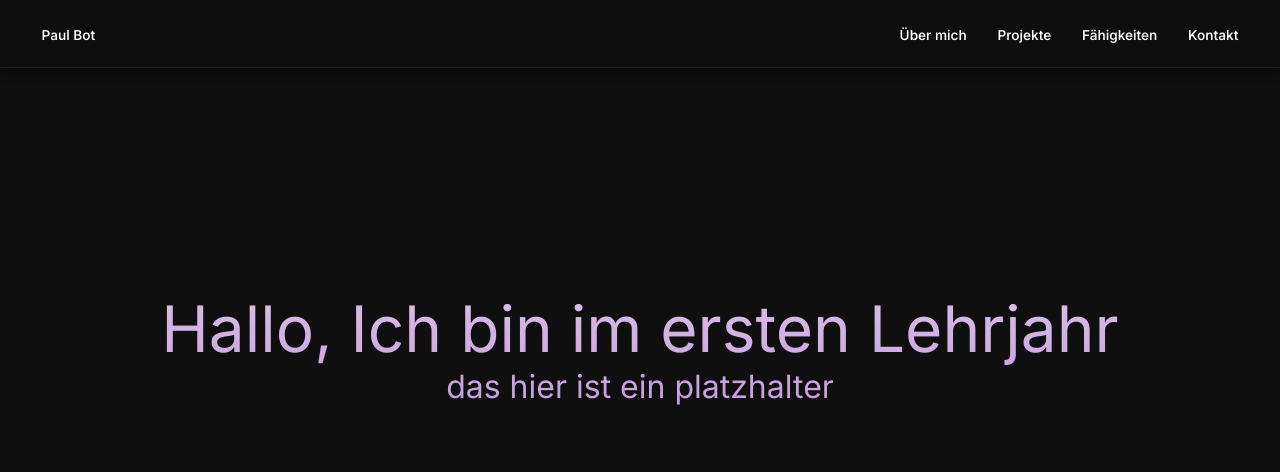
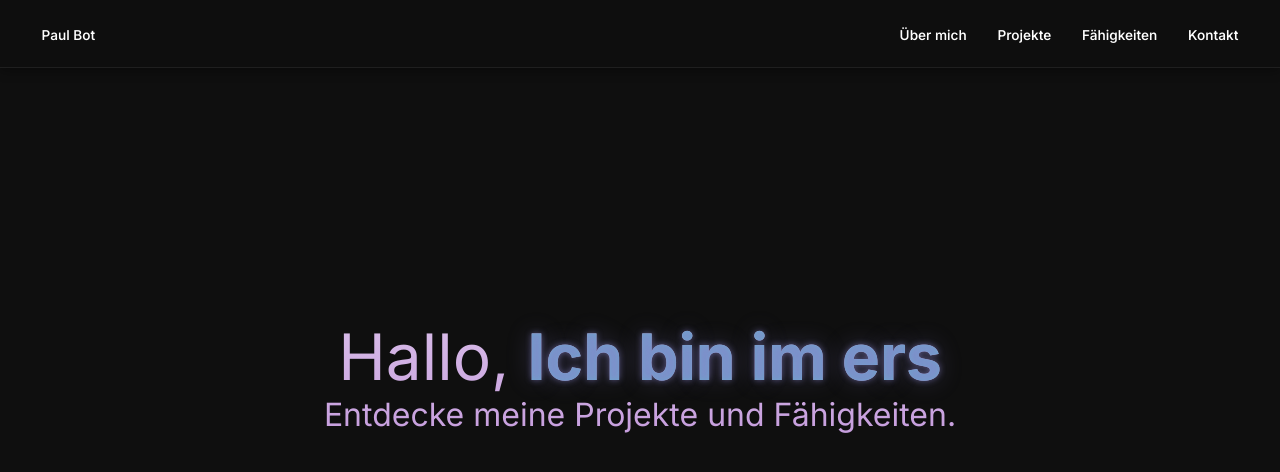
Before and after one commit to Paul-lift/PaulsWebsite, a React (Vite) app: page / in a window 1280 px wide. Shown: the top 472 px of the page. Built offline with nearby package versions, Linux system fonts and the light colour scheme.

Commit message:
GSAP npm package startpage

```diff
--- a/package.json
+++ b/package.json
@@ -13,6 +13,7 @@
     "preview": "vite preview"
   },
   "dependencies": {
+    "@gsap/react": "^2.1.2",
     "react": "^19.0.0",
     "react-dom": "^19.0.0"
   },
--- a/src/components/StartPage/StartPage.module.css
+++ b/src/components/StartPage/StartPage.module.css
@@ -6,12 +6,23 @@
     font-size: 2em;
     font-weight: 900;
     font-weight: bold;
-    background: linear-gradient(180deg, #fff , #a05cc7);
+    background: linear-gradient(180deg, #fff, #a05cc7);
     background-clip: text;
     -webkit-text-fill-color: transparent;
     display: flex;
     flex-direction: column;
     justify-content: center;
     align-items: center;
-    height: 70vh;
+    height: 77vh;
 }
+
+.startPageText span {
+    background: linear-gradient(270deg, #6ea8cd, #6ea8cd);
+    background-clip: text;
+    -webkit-background-clip: text;
+    -webkit-text-fill-color: transparent;
+    text-shadow: 0 0 6px rgba(135, 130, 202, 0.6), 0 0 25px rgba(135, 130, 202, 0.3);
+    font-weight: bold;
+
+
+}
--- a/src/components/StartPage/StartPage.tsx
+++ b/src/components/StartPage/StartPage.tsx
@@ -12,29 +12,34 @@ function StartPage() {
   const currentChar = useRef(0);
 
   useEffect(() => {
-    const startPageDiv = document.querySelector(`.${styles.startPageText}`);
-    const textElement = startPageDiv?.querySelector("span");
+    const textElement = document.querySelector(`.${styles.startPageText} span`);
 
-    if (!textElement) return; // Falls kein <span> gefunden wurde, abbrechen
+    if (!textElement) return;
 
     function typeWriter() {
       if (currentChar.current <= texts[currentText.current].length) {
-        textElement!.textContent = texts[currentText.current].substring(0, currentChar.current);
+        textElement!.textContent = texts[currentText.current].substring(
+          0,
+          currentChar.current
+        );
         currentChar.current++;
-        setTimeout(typeWriter, 150); // Schnellere Schreibgeschwindigkeit für bessere Animation
+        setTimeout(typeWriter, 150);
       } else {
-        setTimeout(deleteText, 1500); // 1 Sekunde Pause, bevor gelöscht wird
+        setTimeout(deleteText, 2500);
       }
     }
 
     function deleteText() {
       if (currentChar.current !== 0) {
         currentChar.current--;
-        textElement!.textContent = texts[currentText.current].substring(0, currentChar.current);
+        textElement!.textContent = texts[currentText.current].substring(
+          0,
+          currentChar.current
+        );
         setTimeout(deleteText, 100);
       } else {
-        currentText.current = (currentText.current + 1) % texts.length; // Geht zyklisch durch das Array
-        setTimeout(typeWriter, 300); // Kurze Pause vor neuem Satz
+        currentText.current = (currentText.current + 1) % texts.length;
+        setTimeout(typeWriter, 300);
       }
     }
 
@@ -48,8 +53,9 @@ function StartPage() {
         <h1 className={styles.startPageTitle}>
           Hallo, <span></span>
         </h1>
-        <p>das hier ist ein platzhalter</p>
+        <p>Entdecke meine Projekte und Fähigkeiten.</p>
       </div>
+
     </>
   );
 }
```
Also changed, not shown: 1 other file (tests, documents, lock files or other folders).
